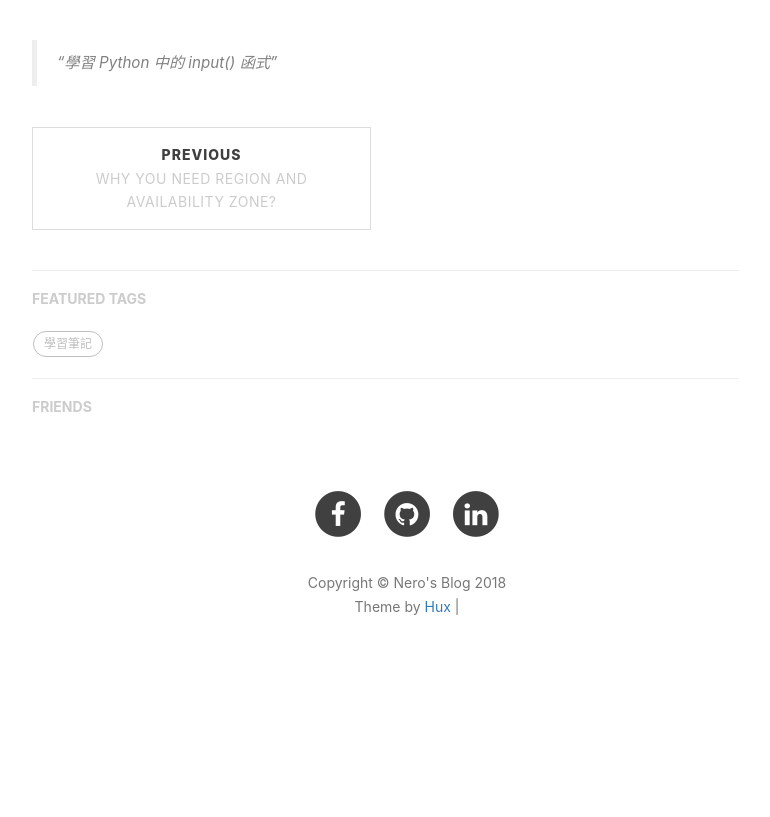
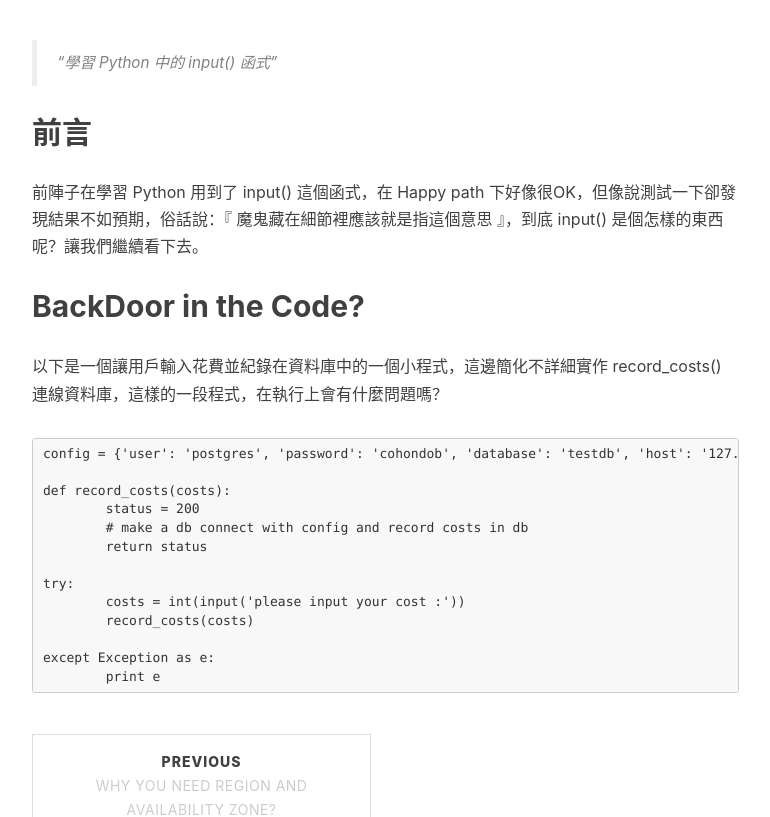
Before and after one commit to NeroCube/nerocube.github.io, a Jekyll site: the page built from _posts/2018-3-26-is-the-function-input-in-python-safe.md, in a window 1280 px wide and 1400 px high. Shown: the part 583-1400 px from the top of the window, without its empty margins (233-1003 px from the left). Built offline with Jekyll 4.4.1, drawn with Linux system fonts in a browser that asks for light colours; nearby versions of some CDN libraries; comment, search, counter and statistics services are not loaded.

Commit message:
Update 2018-3-26-is-the-function-input-in-python-safe.md
add section "前言 " and "BackDoor in the Code?"

````diff
--- a/_posts/2018-3-26-is-the-function-input-in-python-safe.md
+++ b/_posts/2018-3-26-is-the-function-input-in-python-safe.md
@@ -11,3 +11,25 @@ tags:
     - 學習筆記
 ---
 > “學習 Python 中的 input() 函式”
+
+## 前言
+前陣子在學習 Python 用到了 input() 這個函式，在 Happy path 下好像很OK，但像說測試一下卻發現結果不如預期，俗話說：『 魔鬼藏在細節裡應該就是指這個意思 』，到底 input() 是個怎樣的東西呢？讓我們繼續看下去。
+
+## BackDoor in the Code?
+以下是一個讓用戶輸入花費並紀錄在資料庫中的一個小程式，這邊簡化不詳細實作 record_costs() 連線資料庫，這樣的一段程式，在執行上會有什麼問題嗎？
+
+```
+config = {'user': 'postgres', 'password': 'cohondob', 'database': 'testdb', 'host': '127.0.0.1', 'port': '5432'}
+
+def record_costs(costs):
+	status = 200
+	# make a db connect with config and record costs in db
+	return status
+
+try:
+	costs = int(input('please input your cost :'))
+	record_costs(costs)
+
+except Exception as e:
+	print e
+```
````
